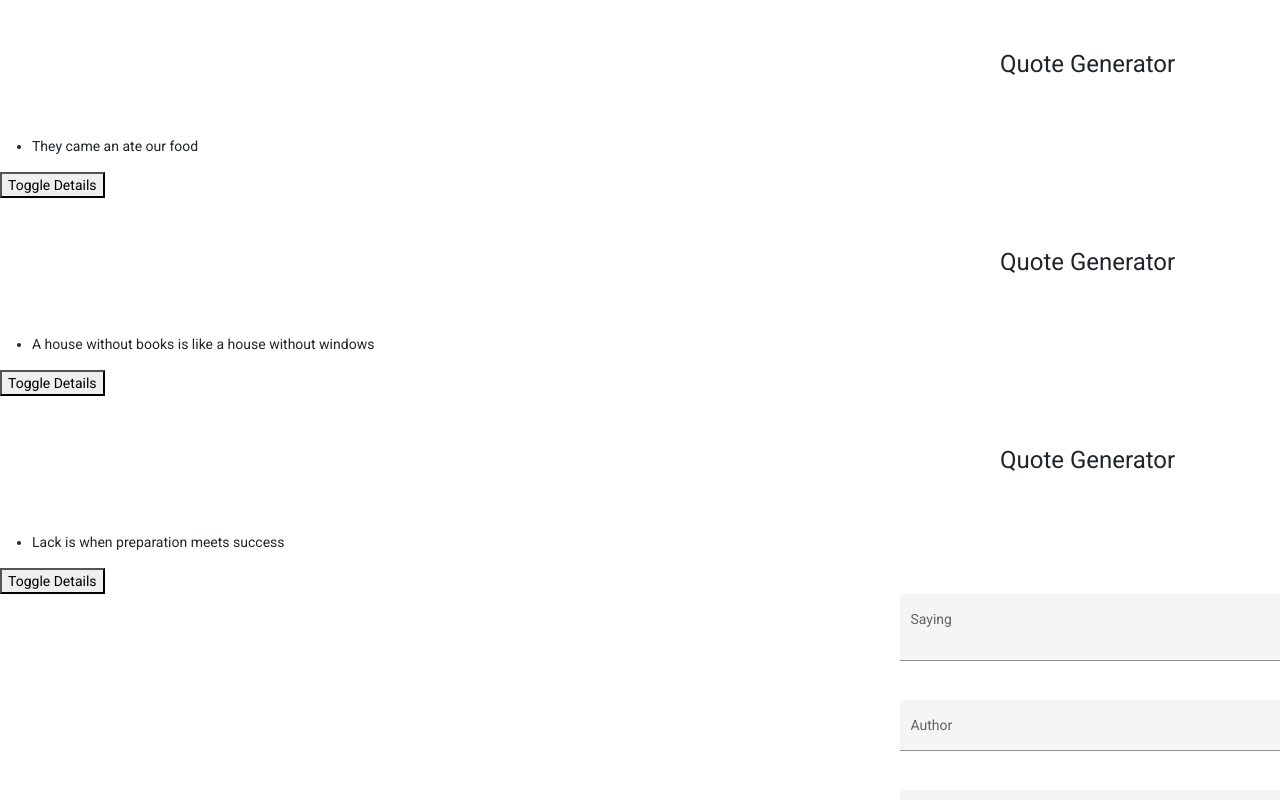
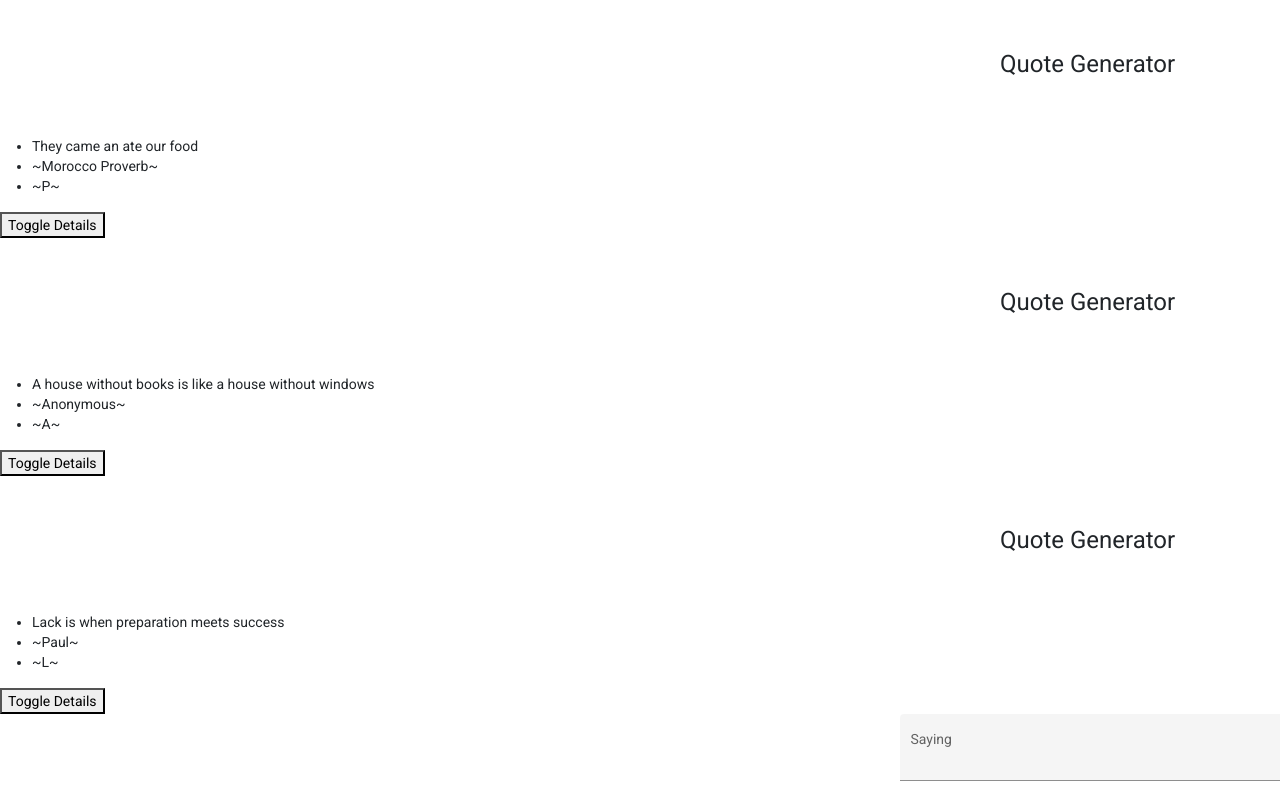
Before and after one commit to paulmunyao/Quote-Generator, an Angular app: page / in a window 1280 px wide. Shown: the top 800 px of the page. Built offline with nearby package versions, Linux system fonts and the light colour scheme.

Commit message:
Add completion list together with quote and the quote publisher

```diff
--- a/src/app/app.component.html
+++ b/src/app/app.component.html
@@ -6,6 +6,8 @@
 
     <ul>
         <li>{{quote.author}}</li>
+        <li>{{quote.quote}}</li>
+        <li>{{quote.publisher}}</li>
     </ul>
 
     <button (click)='toggleDetails(1)'>Toggle Details</button>
--- a/src/app/quote/quote.component.html
+++ b/src/app/quote/quote.component.html
@@ -1,5 +1,6 @@
 <div *ngFor="let quote of quotes;let i = index;">
     <h1 class="page-header mt-5">Quote Generator</h1>
+
     <br><br>
 
     <ul>
```
